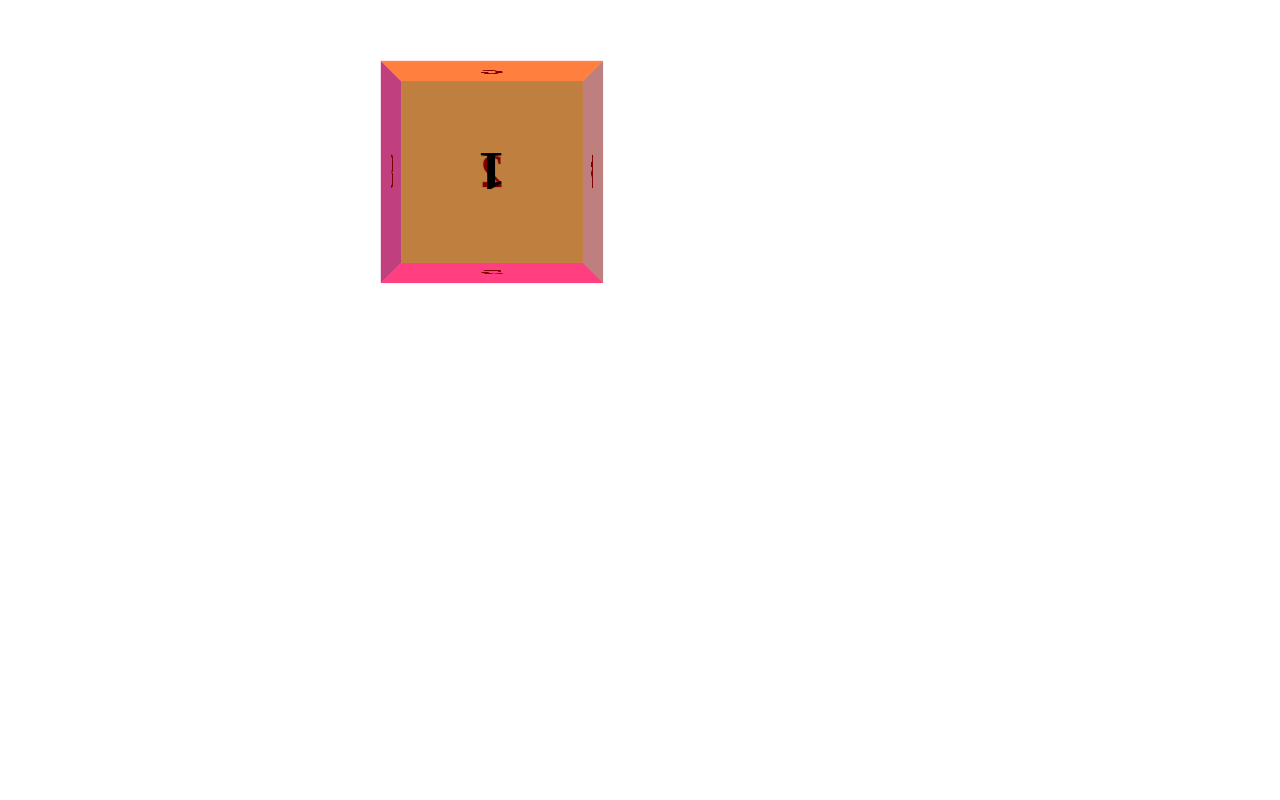
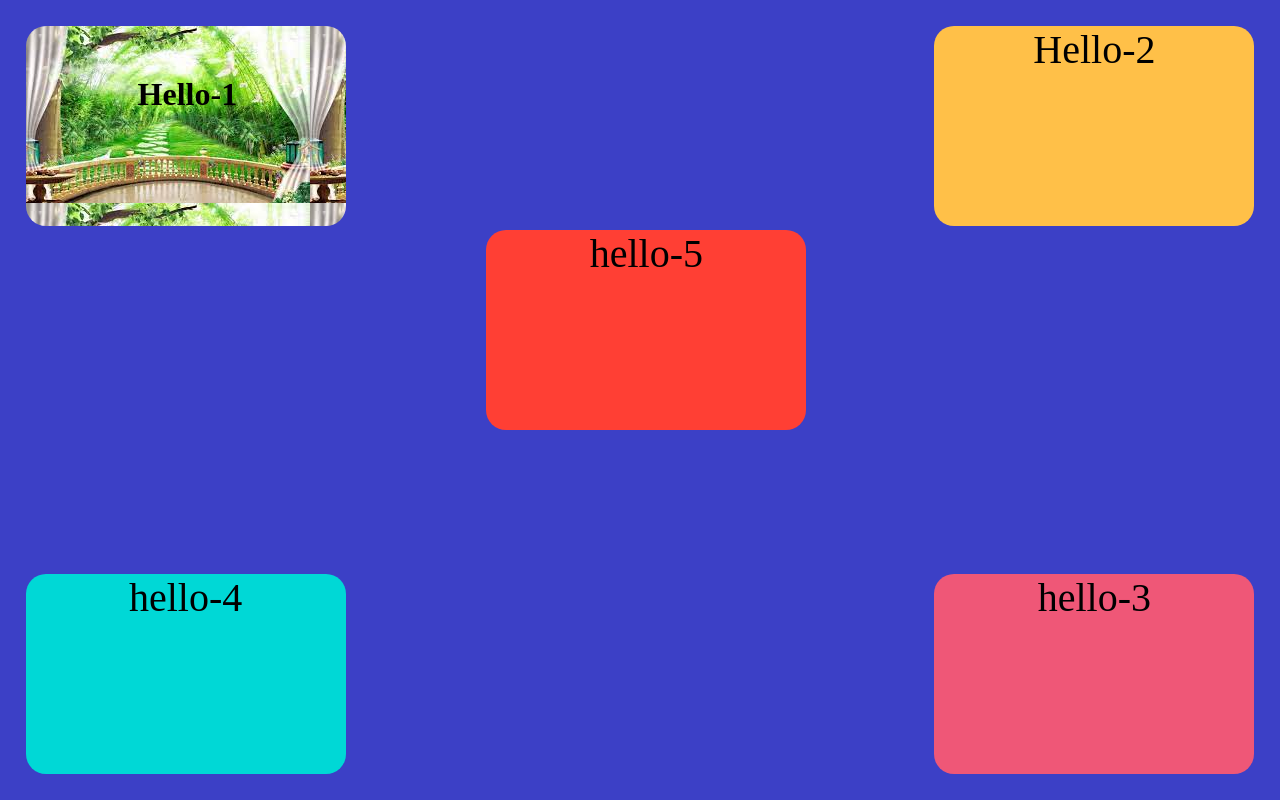
Before and after one commit to sojib-na/upgraded-octo-computing-machine, a plain HTML site: page index.html in a window 1280 px wide. Drawn offline with Linux system fonts and the light colour scheme.

Commit message:
css position

```diff
--- a/index.html
+++ b/index.html
@@ -3,19 +3,16 @@
 <head>
     <meta charset="UTF-8">
     <meta name="viewport" content="width=device-width, initial-scale=1.0">
-    <title>Document</title>
+    <title>abc coder</title>
     <link rel="stylesheet" href="style.css">
 </head>
 <body>
-    <div class="container">
-        <div id="cube">
-          <div class="front">1</div>
-          <div class="back">2</div>
-          <div class="right">3</div>
-          <div class="left">4</div>
-          <div class="top">5</div>
-          <div class="bottom">6</div>
-        </div>
-      </div>
+    <div class="one"><h1>Hello-1</h1></div>
+    <div class="two">Hello-2</div>
+    <div class="three">hello-3</div>
+    <div class="four">hello-4</div>
+    <div class="five">hello-5</div>
+
+   <script src="script.js"></script>
 </body>
 </html>
--- a/style.css
+++ b/style.css
@@ -1,100 +1,81 @@
-body {
-    padding-left: 30%;
-    padding-top: 5%;
-  }
+*{
+    margin: 0;
+    padding: 0;
+    box-sizing: border-box;
+   background-color: #3c40c6;
+}
 
-  .container {
-    width: 200px;
+.one{
+    width: 25%;
     height: 200px;
-    position: relative;
-    -webkit-perspective: 1000px;
-    -moz-perspective: 1000px;
-  }
+    background-image:url("download\ \(11\).jfif");
+    font-size: 0x;
+    text-align: center;
+    position: absolute;
+    left: 0;
+    top: 0;
+    margin: 2%;
+    border-radius: 20px;
 
-  #cube {
-    width: 100%;
-    height: 100%;
+}
+.two{
+    width: 25%;
+    height: 200px;
+    background-color: #ffc048;
+    font-size: 40px;
+    text-align: center;
     position: absolute;
-    -webkit-transform-style: preserve-3d;
-    -webkit-animation: rotatecube 10s infinite;
+    right: 0;
+    top: 0;
+    margin: 2%;
+    border-radius: 20px;
 
-    -moz-transform-style: preserve-3d;
-    -moz-animation: rotatecube 10s infinite;
-  }
 
-  #cube div {
-    width: 200px;
+
+
+}
+.three{
+    width: 25%;
     height: 200px;
-    display: block;
+    background-color: #ef5777;
+    font-size: 40px;
+    text-align: center;
     position: absolute;
-    border: none;
-    line-height: 200px;
+    right: 0;
+    bottom: 0;
+    margin: 2%;
+    border-radius: 20px;
+
+}
+.four{
+    width: 25%;
+    height: 200px;
+    background-color: #00d8d6;
+    font-size: 40px;
     text-align: center;
-    font-size: 50px;
-    font-weight: bold;
-  }
+    position: absolute;
+    left: 0;
+    bottom: 0;
+    margin: 2%;border-radius: 20px;
 
-  @-webkit-keyframes rotatecube {
-    0% { -webkit-transform: rotateX(0deg) rotateY(360deg) rotateZ(90deg); }
-    25% { -webkit-transform: rotateX(90deg) rotateY(270deg) rotateZ(180deg); }
-    50% { -webkit-transform: rotateX(180deg) rotateY(180deg) rotateZ(0deg); }
-    75% { -webkit-transform: rotateX(270deg) rotateY(90deg) rotateZ(360deg); }
-    100% { -webkit-transform: rotateX(360deg) rotateY(0deg) rotateZ(270deg); }
-  }
+}
+.five{
+    width:25%;
+    height: 200px;
+    background-color: #ff3f34;
+    font-size: 40px;
+    text-align: center;
+    border-radius: 20px;
+    position: absolute;
+    margin-left: 38%;
+    margin-top: 18%;
 
-  @-moz-keyframes rotatecube {
-    0% { -moz-transform: rotateX(0deg) rotateY(360deg) rotateZ(90deg); }
-    25% { -moz-transform: rotateX(90deg) rotateY(270deg) rotateZ(180deg); }
-    50% { -moz-transform: rotateX(180deg) rotateY(180deg) rotateZ(0deg); }
-    75% { -moz-transform: rotateX(270deg) rotateY(90deg) rotateZ(360deg); }
-    100% { -moz-transform: rotateX(360deg) rotateY(0deg) rotateZ(270deg); }
-  }
-
-  .front {
-    background: rgba(255,0,0,.5);
-  }
-
-  .back {
-    background: rgba(0,255,0,.5);
-  }
-
-  .right {
-    background: rgba(0,0,255,.5);
-  }
-
-  .left {
-    background: rgba(0,255,255,.5);
-  }
-
-  .top {
-    background: rgba(255,0,255,.5);
-  }
-
-  .bottom {
-    background: rgba(255,255,0,.5);
-  }
-
-  #cube .front  {
-    -webkit-transform: rotateY(0deg ) translateZ( 100px );
-    -moz-transform: rotateY( 0deg ) translateZ( 100px );
-  }
-  #cube .back {
-    -webkit-transform: rotateX( 180deg ) translateZ( 100px );
-    -moz-transform: rotateX( 180deg ) translateZ( 100px );
-  }
-  #cube .right  {
-    -webkit-transform: rotateY(  90deg ) translateZ( 100px );
-    -moz-transform: rotateY(  90deg ) translateZ( 100px );
-  }
-  #cube .left   {
-    -webkit-transform: rotateY( -90deg ) translateZ( 100px );
-    -moz-transform: rotateY( -90deg ) translateZ( 100px );
-  }
-  #cube .top    {
-    -webkit-transform: rotateX(  90deg ) translateZ( 100px );
-    -moz-transform: rotateX(  90deg ) translateZ( 100px );
-  }
-  #cube .bottom {
-    -webkit-transform: rotateX( -90deg ) translateZ( 100px );
-    -moz-transform: rotateX( -90deg ) translateZ( 100px );
-  }
+}
+h1{
+    text-align: center;
+    position: absolute;
+    background-color:rgba(120, 203, 133, 0);
+    left:35% ;
+    top:25%;
+    color: black;
+}
```
Also changed, not shown: download (11).jfif (added), script.js (added).
